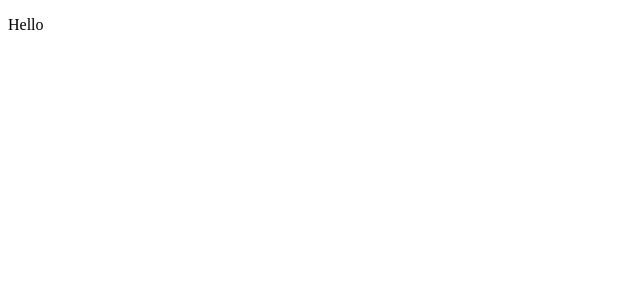
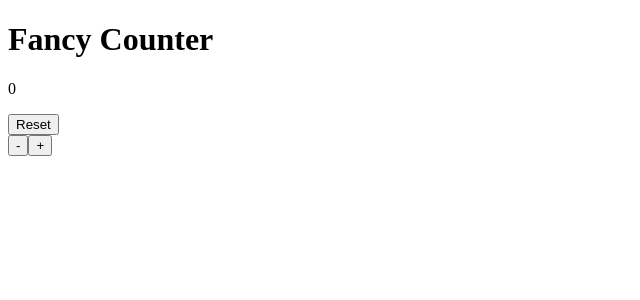
Before and after one commit to prof-biney/fancy-counter, a React (Vite) app: page / in a window 1280 px wide. Shown: the top 300 px of the page, without its empty margins (0-640 px from the left). Built offline with nearby package versions, Linux system fonts and the light colour scheme.

Commit message:
general jsx for structure

```diff
--- a/src/App.jsx
+++ b/src/App.jsx
@@ -1,5 +1,18 @@
 function App() {
-  return <p>Hello</p>;
+  return (
+    <main>
+      <div>
+        <h1>Fancy Counter</h1>
+        <p>0</p>
+
+        <button>Reset</button>
+        <div>
+          <button>-</button>
+          <button>+</button>
+        </div>
+      </div>
+    </main>
+  );
 }
 
 export default App;
```
